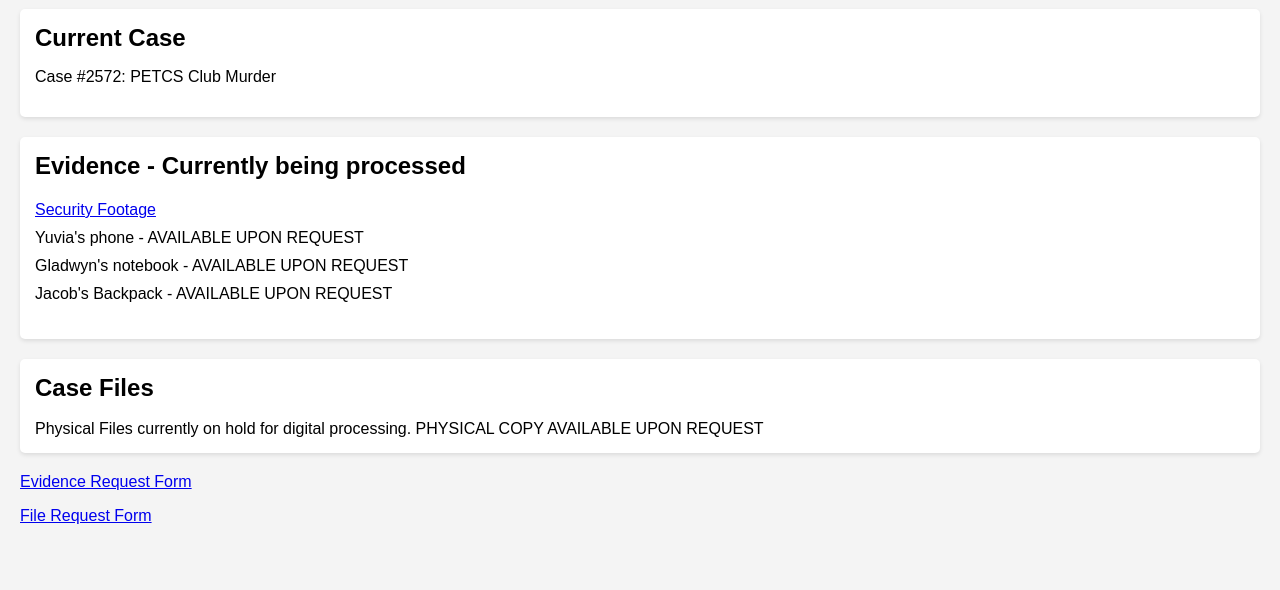
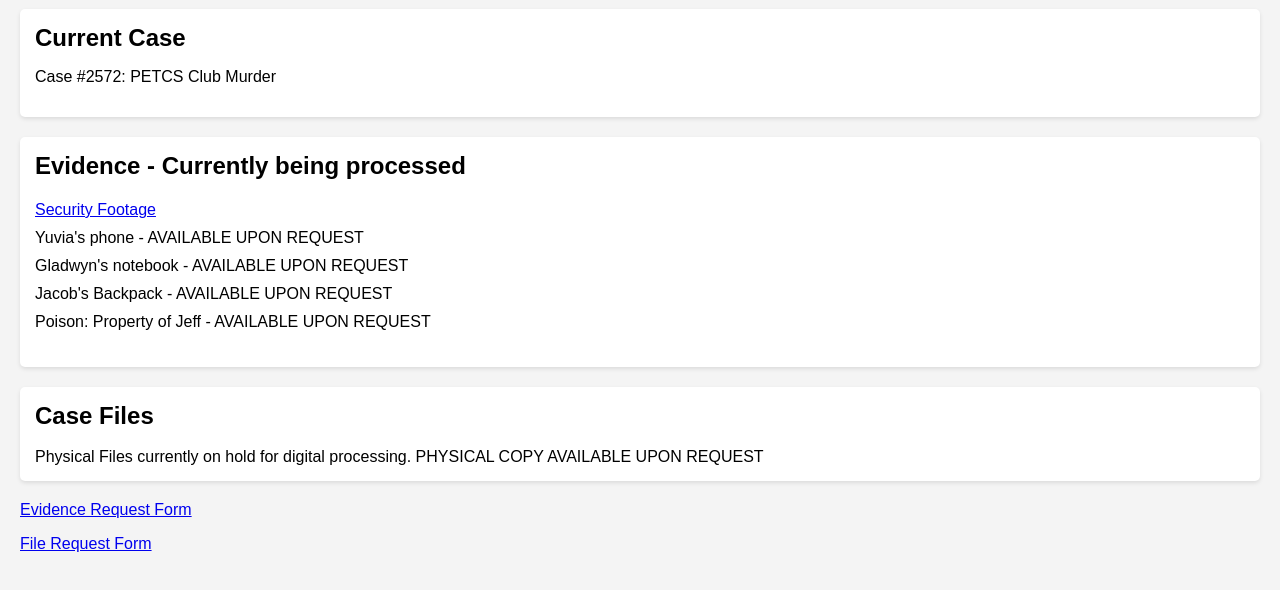
Before and after one commit to leekycauldron/petcs-site, a website: page escape/e812u0jw.html in a window 1280 px wide. Shown: the part 68-658 px from the top of the page. Drawn offline with Linux system fonts and the light colour scheme.

Commit message:
posion evidence

```diff
--- a/escape/e812u0jw.html
+++ b/escape/e812u0jw.html
@@ -25,6 +25,7 @@
                 <li>Yuvia's phone - AVAILABLE UPON REQUEST</li>
                 <li>Gladwyn's notebook - AVAILABLE UPON REQUEST</li>
                 <li>Jacob's Backpack - AVAILABLE UPON REQUEST</li>
+                <li>Poison: Property of Jeff - AVAILABLE UPON REQUEST</li>
                 <!-- More evidence items -->
             </ul>
         </section>
```
